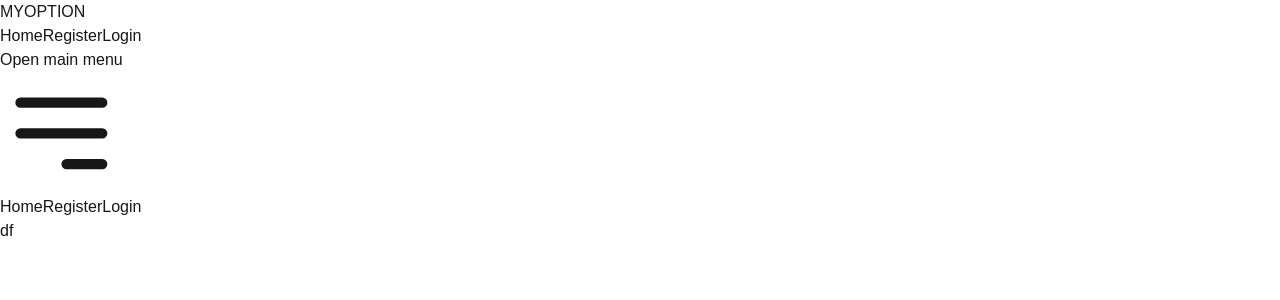
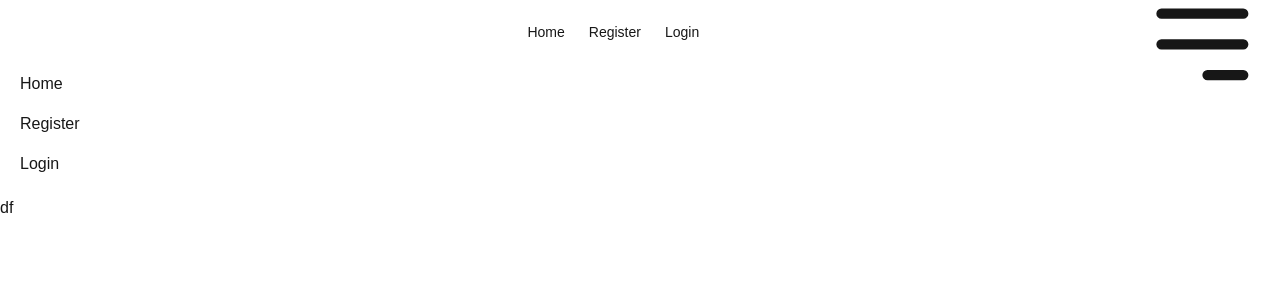
Before and after one commit to Rajapandiyan1/myoption, a Next.js app: page / in a window 1280 px wide. Shown: the top 300 px of the page. Built offline with nearby package versions, Linux system fonts and the light colour scheme; no server answers.

Commit message:
code arr

```diff
--- a/package.json
+++ b/package.json
@@ -10,7 +10,6 @@
   },
   "dependencies": {
     "@reduxjs/toolkit": "^2.2.7",
-    "autoprefixer": "^10.4.20",
     "axios": "^1.7.7",
     "bootstrap": "^5.3.3",
     "next": "14.2.13",
@@ -24,6 +23,7 @@
     "@types/node": "^20.16.10",
     "@types/react": "^18.3.10",
     "@types/react-dom": "^18",
+    "autoprefixer": "^10.4.20",
     "eslint": "^8",
     "eslint-config-next": "14.2.13",
     "postcss": "^8.4.47",
--- a/tailwind.config.js
+++ b/tailwind.config.js
@@ -1,8 +1,21 @@
 /** @type {import('tailwindcss').Config} */
+// module.exports = {
+//   content: [],
+//   theme: {
+//     extend: {},
+//   },
+//   plugins: [],
+// }
+
 module.exports = {
-  content: [],
+  mode: 'jit',
+  content: [
+    "./pages/**/*.{js,ts,jsx,tsx}",
+    "./components/**/*.{js,ts,jsx,tsx}",
+    "./app/**/*.{js,ts,jsx,tsx}", // Add this line if you're using the App Router (Next.js 13+)
+  ],
   theme: {
     extend: {},
   },
   plugins: [],
-}
+};
--- a/tailwind.config.ts
+++ b/tailwind.config.ts
@@ -1,10 +1,15 @@
 import type { Config } from "tailwindcss";
 
 const config: Config = {
+  // content: [
+  //   "./pages/**/*.{js,ts,jsx,tsx,mdx}",
+  //   "./components/**/*.{js,ts,jsx,tsx,mdx}",
+  //   "./app/**/*.{js,ts,jsx,tsx,mdx}",
+  // ],
   content: [
-    "./pages/**/*.{js,ts,jsx,tsx,mdx}",
-    "./components/**/*.{js,ts,jsx,tsx,mdx}",
-    "./app/**/*.{js,ts,jsx,tsx,mdx}",
+    "./pages/**/*.{js,ts,jsx,tsx}",
+    "./components/**/*.{js,ts,jsx,tsx}",
+    "./app/**/*.{js,ts,jsx,tsx}", // Add this line if you're using the App Router (Next.js 13+)
   ],
   theme: {
     extend: {
```
Also changed, not shown: 1 other file (tests, documents, lock files or other folders).
